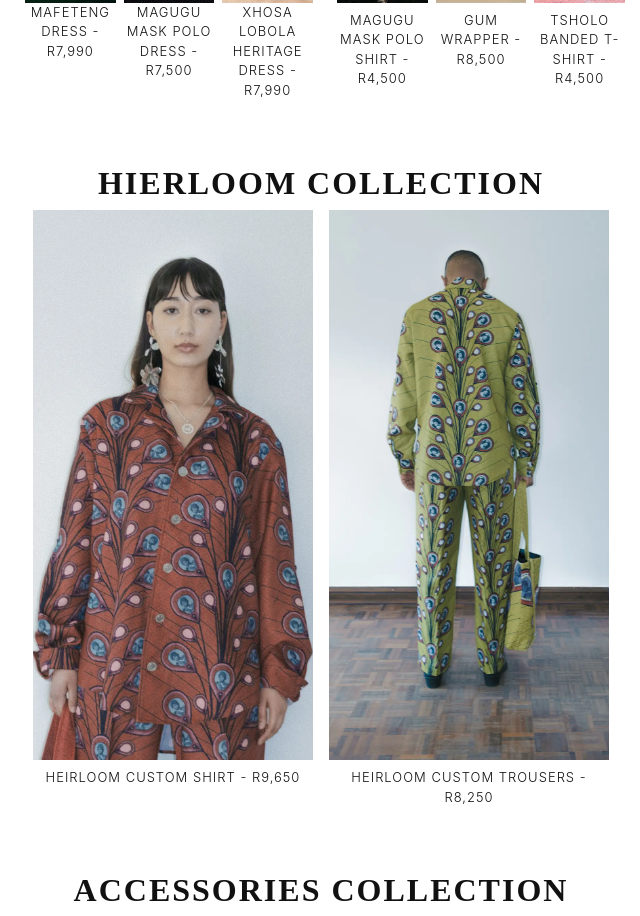
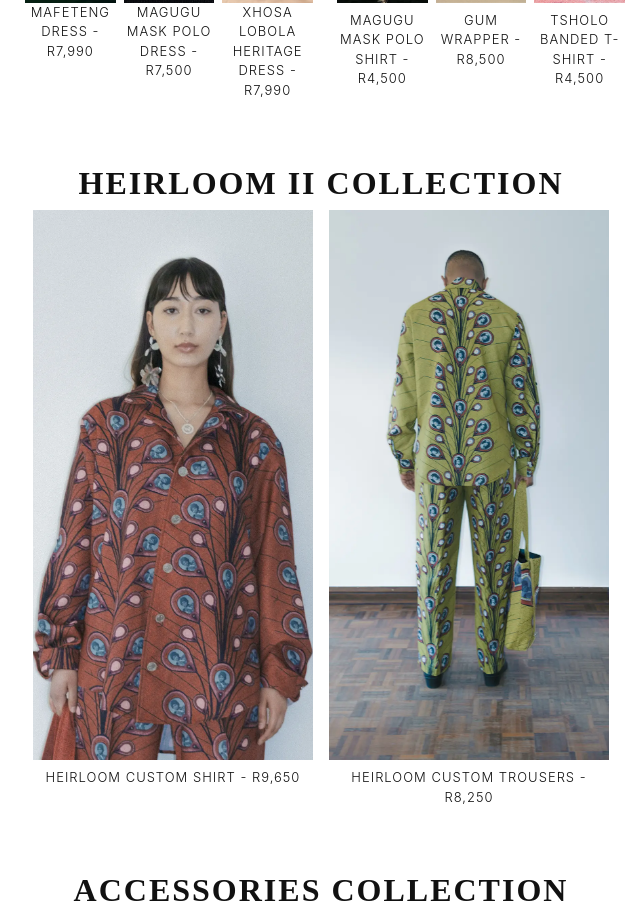
Before and after one commit to sihlempoyiya/THEBE-MAGUGU, a plain HTML site: page fwdthebemagugu/index.html in a window 1280 px wide. Shown: the part 2849-3765 px from the top of the page, without its empty margins (319-959 px from the left). Drawn offline with nearby package versions, Linux system fonts and the light colour scheme.

Commit message:
Corrected a spelling error

```diff
--- a/fwdthebemagugu/index.html
+++ b/fwdthebemagugu/index.html
@@ -121,7 +121,7 @@ A space for accessible fashion projects that speak to the global conversation an
  <!-- Hierloom Collection/ Grid -->
 <br>
 <div class="container text-center py-4">
-    <h2>Hierloom Collection</h2>
+    <h2>Heirloom II Collection</h2>
   <div class="row g-3">
   <div class="col-6">
         <img src="heirloom1.webp" class="heirloom-img" alt="heirloom Collection 1">
```
